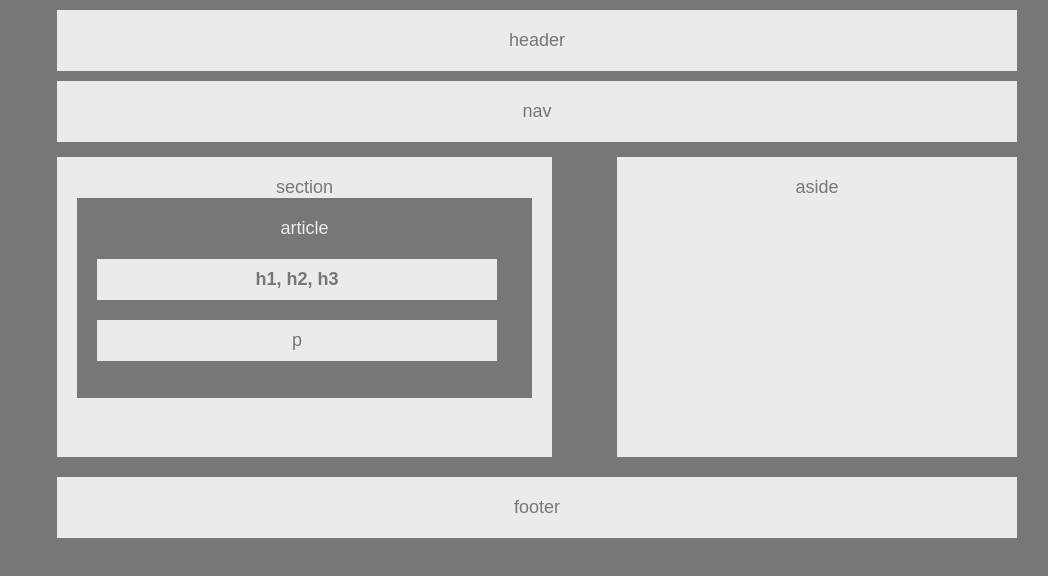
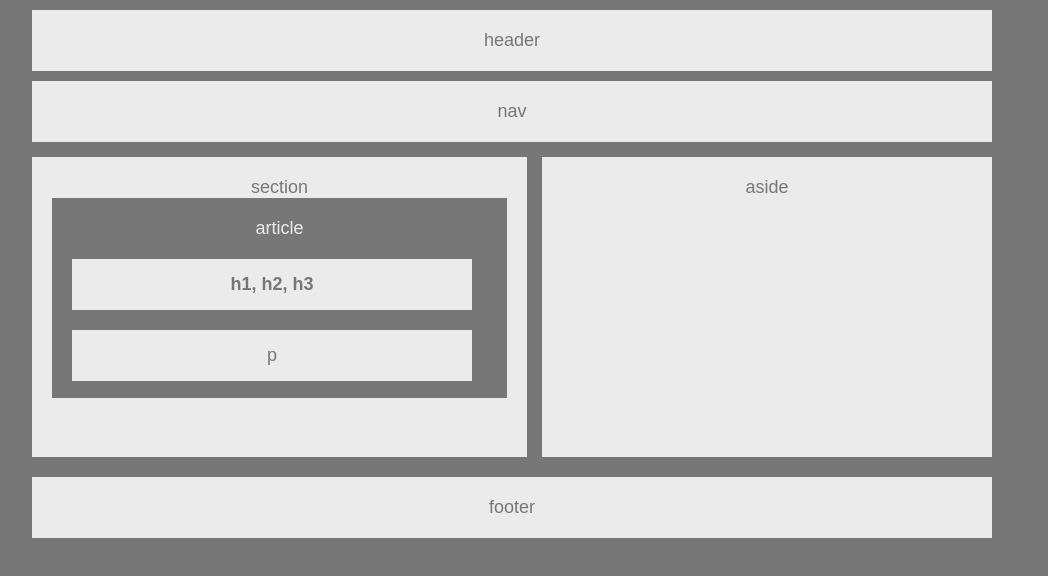
Before and after one commit to stephiesuzanne/HW-Wireframe, a plain HTML site: page index.html in a window 1280 px wide. Shown: the whole page, without its empty margins (143-1191 px from the left). Drawn offline with Linux system fonts and the light colour scheme.

Commit message:
updated homewok changes

```diff
--- a/index.html
+++ b/index.html
@@ -5,6 +5,7 @@
 <head>
     <meta charset="UTF-8">
     <title>wireframe</title>
+    <link rel="stylesheet" type="text/css" href="reset.css">
     <link rel="stylesheet" type="text/css" href="style.css">
 </head>
 
--- a/style.css
+++ b/style.css
@@ -10,8 +10,8 @@
     background: #777;
     width: 960px;
     font-size: 18px;
-    margin-right: 200px;
-    margin-left: 200px;
+    margin-right: 250px;
+    margin-left: 175px;
     margin-top: 10px;
     margin-bottom: 100px;
 
@@ -51,9 +51,10 @@
   #aside {
     float: right;
     background: #ebebeb;
-    width: 400px;
+    width: 450px;
     height: 300px;
     padding: 20px;
+
   }
 
   h1 {
@@ -63,7 +64,7 @@
       width: 400px;
       font-size: 18px;
       margin: 20px;
-      padding: 10px;
+      padding: 15px;
     }
 
   p {
@@ -72,7 +73,7 @@
       width: 400px;
       font-size: 18px;
       margin: 20px;
-      padding: 10px;
+      padding: 15px;
   }
 
 
```
Also changed, not shown: .index.html (added).
